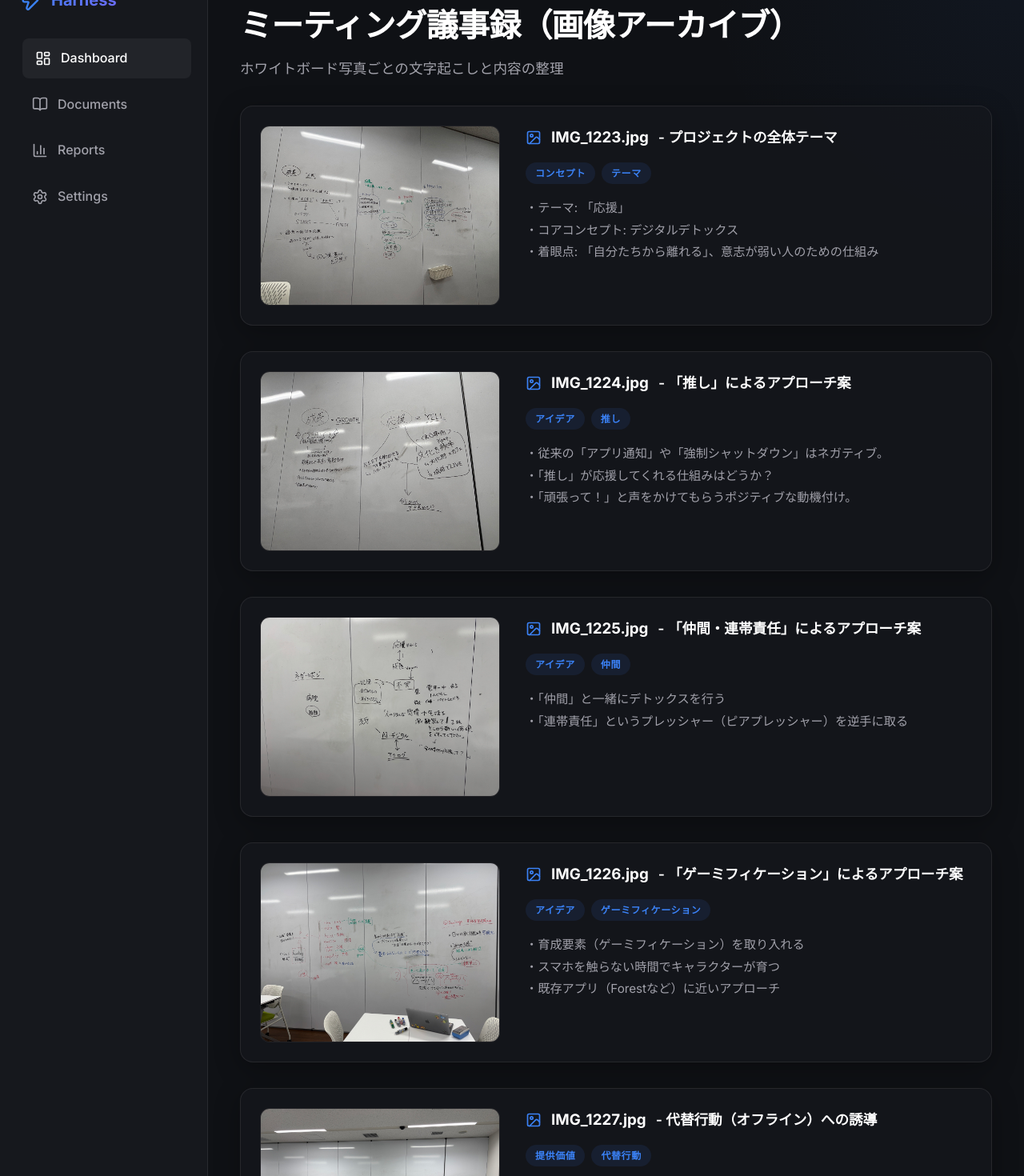
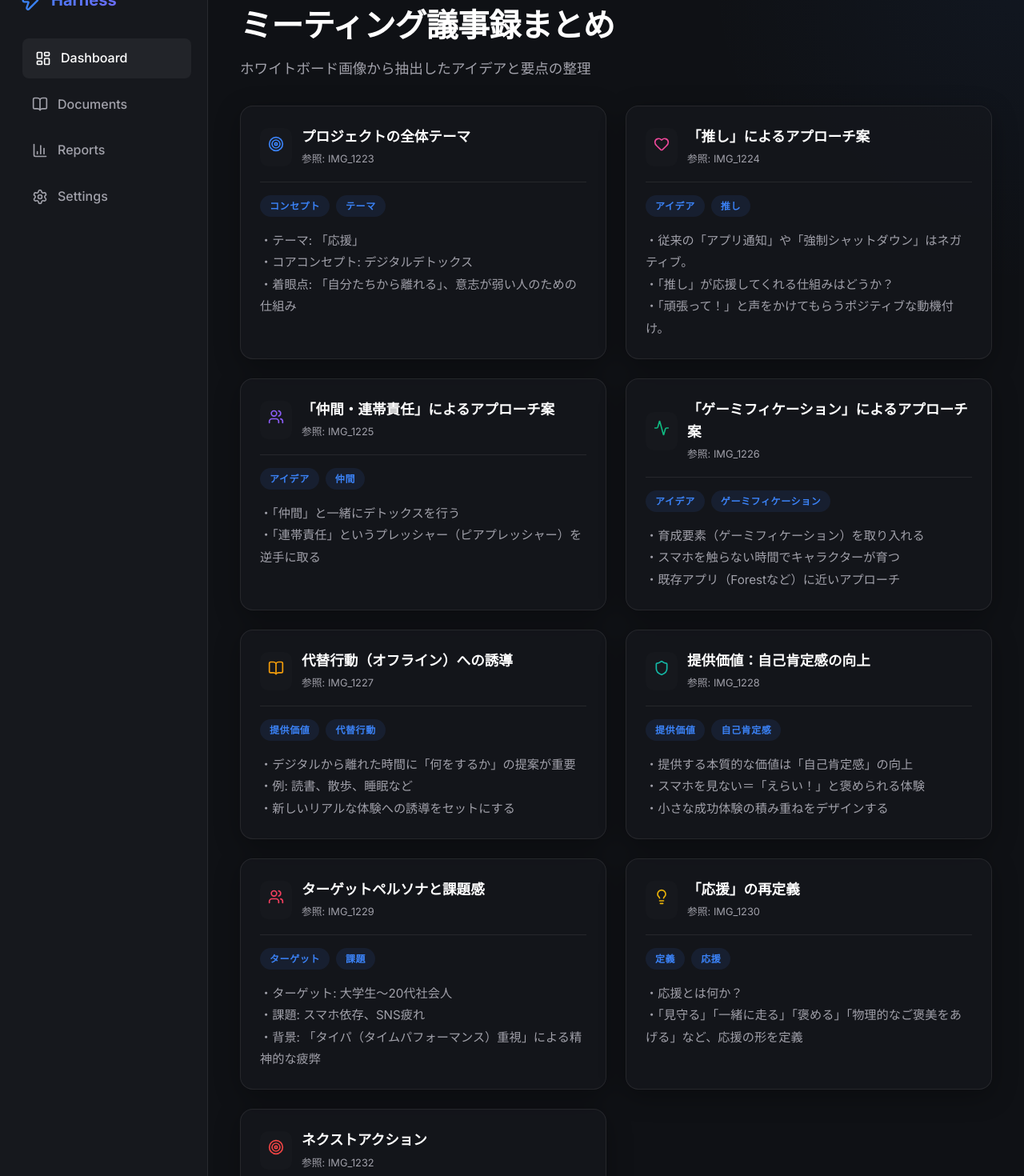
Before and after one commit to YashunX/Branco, a Next.js app: page /docs in a window 1280 px wide. Shown: the part 40-1510 px from the top of the page at 80% size. Built offline with nearby package versions, Linux system fonts and the light colour scheme.

Commit message:
Change docs page to text summary only

```diff
--- a/src/app/docs/page.tsx
+++ b/src/app/docs/page.tsx
@@ -1,59 +1,67 @@
-import { ImageIcon } from "lucide-react";
-import Image from "next/image";
+import { FileText, Target, Lightbulb, Users, Activity, Heart, Shield, BookOpen } from "lucide-react";
 
 export default function Docs() {
   const meetingNotes = [
     {
-      id: "IMG_1223.jpg",
+      id: "IMG_1223",
       title: "プロジェクトの全体テーマ",
+      icon: <Target size={20} color="#3b82f6" />,
       content: "・テーマ: 「応援」\n・コアコンセプト: デジタルデトックス\n・着眼点: 「自分たちから離れる」、意志が弱い人のための仕組み",
       tags: ["コンセプト", "テーマ"]
     },
     {
-      id: "IMG_1224.jpg",
+      id: "IMG_1224",
       title: "「推し」によるアプローチ案",
+      icon: <Heart size={20} color="#ec4899" />,
       content: "・従来の「アプリ通知」や「強制シャットダウン」はネガティブ。\n・「推し」が応援してくれる仕組みはどうか？\n・「頑張って！」と声をかけてもらうポジティブな動機付け。",
       tags: ["アイデア", "推し"]
     },
     {
-      id: "IMG_1225.jpg",
+      id: "IMG_1225",
       title: "「仲間・連帯責任」によるアプローチ案",
+      icon: <Users size={20} color="#8b5cf6" />,
       content: "・「仲間」と一緒にデトックスを行う\n・「連帯責任」というプレッシャー（ピアプレッシャー）を逆手に取る",
       tags: ["アイデア", "仲間"]
     },
     {
-      id: "IMG_1226.jpg",
+      id: "IMG_1226",
       title: "「ゲーミフィケーション」によるアプローチ案",
+      icon: <Activity size={20} color="#10b981" />,
       content: "・育成要素（ゲーミフィケーション）を取り入れる\n・スマホを触らない時間でキャラクターが育つ\n・既存アプリ（Forestなど）に近いアプローチ",
       tags: ["アイデア", "ゲーミフィケーション"]
     },
     {
-      id: "IMG_1227.jpg",
+      id: "IMG_1227",
       title: "代替行動（オフライン）への誘導",
+      icon: <BookOpen size={20} color="#f59e0b" />,
       content: "・デジタルから離れた時間に「何をするか」の提案が重要\n・例: 読書、散歩、睡眠など\n・新しいリアルな体験への誘導をセットにする",
       tags: ["提供価値", "代替行動"]
     },
     {
-      id: "IMG_1228.jpg",
+      id: "IMG_1228",
       title: "提供価値：自己肯定感の向上",
+      icon: <Shield size={20} color="#14b8a6" />,
       content: "・提供する本質的な価値は「自己肯定感」の向上\n・スマホを見ない＝「えらい！」と褒められる体験\n・小さな成功体験の積み重ねをデザインする",
       tags: ["提供価値", "自己肯定感"]
     },
     {
-      id: "IMG_1229.jpg",
+      id: "IMG_1229",
       title: "ターゲットペルソナと課題感",
+      icon: <Users size={20} color="#f43f5e" />,
       content: "・ターゲット: 大学生〜20代社会人\n・課題: スマホ依存、SNS疲れ\n・背景: 「タイパ（タイムパフォーマンス）重視」による精神的な疲弊",
       tags: ["ターゲット", "課題"]
     },
     {
-      id: "IMG_1230.jpg",
+      id: "IMG_1230",
       title: "「応援」の再定義",
+      icon: <Lightbulb size={20} color="#eab308" />,
       content: "・応援とは何か？\n・「見守る」「一緒に走る」「褒める」「物理的なご褒美をあげる」など、応援の形を定義",
       tags: ["定義", "応援"]
     },
     {
-      id: "IMG_1232.jpg",
+      id: "IMG_1232",
       title: "ネクストアクション",
+      icon: <Target size={20} color="#ef4444" />,
       content: "・ペルソナをもっと具体的にする\n・「なぜ（既存のアプリを使っても）失敗するのか」をもっと深掘りする\n・インサイトの特定が急務",
       tags: ["ネクストアクション", "重要"]
     }
@@ -61,39 +69,32 @@ export default function Docs() {
 
   return (
     <div className="animate-in">
-      <h1>ミーティング議事録（画像アーカイブ）</h1>
-      <p className="subtitle">ホワイトボード写真ごとの文字起こしと内容の整理</p>
+      <h1>ミーティング議事録まとめ</h1>
+      <p className="subtitle">ホワイトボード画像から抽出したアイデアと要点の整理</p>
 
-      <div style={{ display: 'flex', flexDirection: 'column', gap: '32px', marginTop: '32px' }}>
+      <div style={{ display: 'grid', gridTemplateColumns: 'repeat(auto-fill, minmax(320px, 1fr))', gap: '24px', marginTop: '32px' }}>
         {meetingNotes.map((note, index) => (
-          <div key={note.id} className={`card delay-${(index % 3) + 1}`} style={{ display: 'flex', gap: '32px', alignItems: 'flex-start' }}>
-            {/* Image Section */}
-            <div style={{ flex: '0 0 300px', borderRadius: '12px', overflow: 'hidden', border: '1px solid var(--border-color)', position: 'relative', aspectRatio: '4/3', backgroundColor: 'rgba(0,0,0,0.2)' }}>
-              <Image
-                src={`/${note.id}`}
-                alt={note.title}
-                fill
-                style={{ objectFit: 'cover' }}
-              />
+          <div key={note.id} className={`card delay-${(index % 3) + 1}`} style={{ display: 'flex', flexDirection: 'column' }}>
+            <div style={{ display: 'flex', alignItems: 'center', justifyContent: 'space-between', marginBottom: '16px', borderBottom: '1px solid var(--border-color)', paddingBottom: '16px' }}>
+              <div style={{ display: 'flex', alignItems: 'center', gap: '12px' }}>
+                <div style={{ background: 'var(--bg-secondary)', padding: '10px', borderRadius: '10px' }}>
+                  {note.icon}
+                </div>
+                <div>
+                  <h3 style={{ margin: 0, fontSize: '1.1rem' }}>{note.title}</h3>
+                  <span style={{ fontSize: '0.8rem', color: 'var(--text-secondary)' }}>参照: {note.id}</span>
+                </div>
+              </div>
             </div>
 
-            {/* Content Section */}
-            <div style={{ flex: 1 }}>
-              <div style={{ display: 'flex', alignItems: 'center', gap: '12px', marginBottom: '16px' }}>
-                <ImageIcon size={20} color="var(--accent-primary)" />
-                <h3 style={{ margin: 0 }}>{note.id}</h3>
-                <span style={{ fontSize: '1.1rem', fontWeight: 600, color: 'var(--text-primary)' }}>- {note.title}</span>
-              </div>
+            <div style={{ display: 'flex', gap: '8px', marginBottom: '16px', flexWrap: 'wrap' }}>
+              {note.tags.map(tag => (
+                <span key={tag} className="badge">{tag}</span>
+              ))}
+            </div>
 
-              <div style={{ display: 'flex', gap: '8px', marginBottom: '16px' }}>
-                {note.tags.map(tag => (
-                  <span key={tag} className="badge">{tag}</span>
-                ))}
-              </div>
-
-              <div style={{ color: 'var(--text-secondary)', lineHeight: '1.8', whiteSpace: 'pre-wrap', fontSize: '0.95rem' }}>
-                {note.content}
-              </div>
+            <div style={{ color: 'var(--text-secondary)', lineHeight: '1.8', whiteSpace: 'pre-wrap', fontSize: '0.95rem', flex: 1 }}>
+              {note.content}
             </div>
           </div>
         ))}
```
